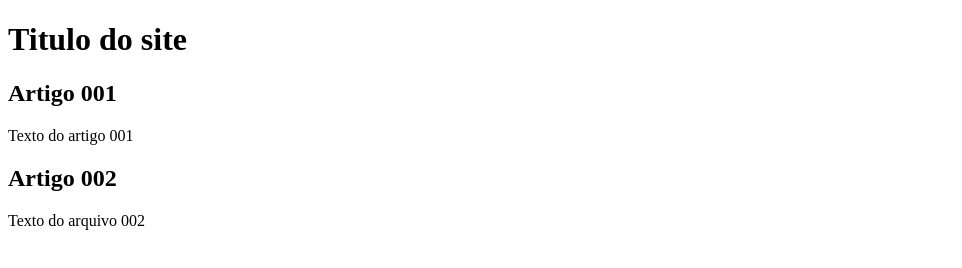
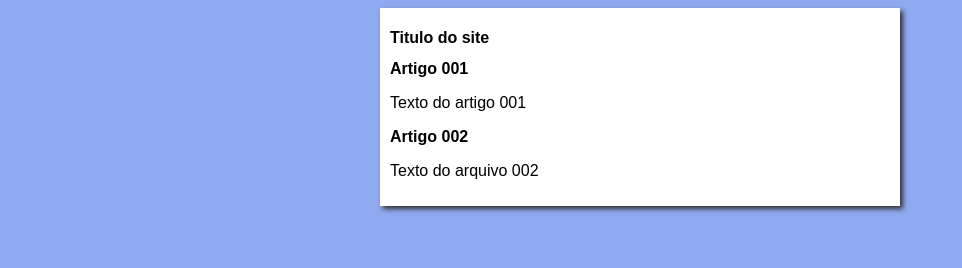
Before and after one commit to AroldoF/Projeto-Site, a plain HTML site: page index.html in a window 1280 px wide. Shown: the whole page, without its empty margins (0-962 px from the left). Drawn offline with Linux system fonts and the light colour scheme.

Commit message:
Comecei a fazer o css

```diff
--- /dev/null
+++ b/estilos/style.css
@@ -0,0 +1,14 @@
+*{
+    font-family: Arial, Helvetica, sans-serif;
+    font-size: 16px;
+}
+body{
+    background-color: rgb(144, 170, 241);
+}
+main{
+    background-color: white;
+    width: 500px;
+    margin: auto;
+    padding: 10px;
+    box-shadow: 3px 3px 5px rgb(49, 49, 49);
+}
--- a/index.html
+++ b/index.html
@@ -4,6 +4,7 @@
     <meta charset="UTF-8">
     <meta name="viewport" content="width=device-width, initial-scale=1.0">
     <title>Titulo do Site</title>
+    <link rel="stylesheet" href="estilos/style.css">
 </head>
 <body>
     <main>
```
